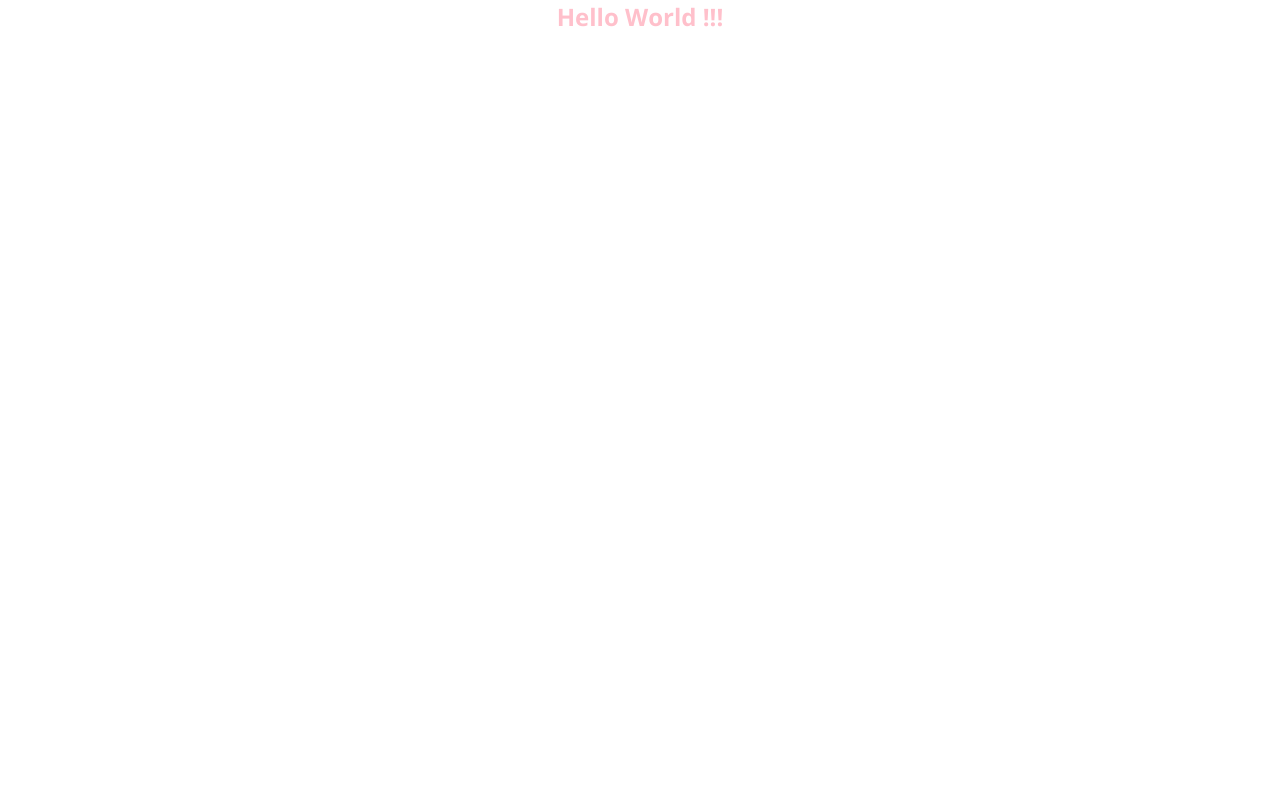
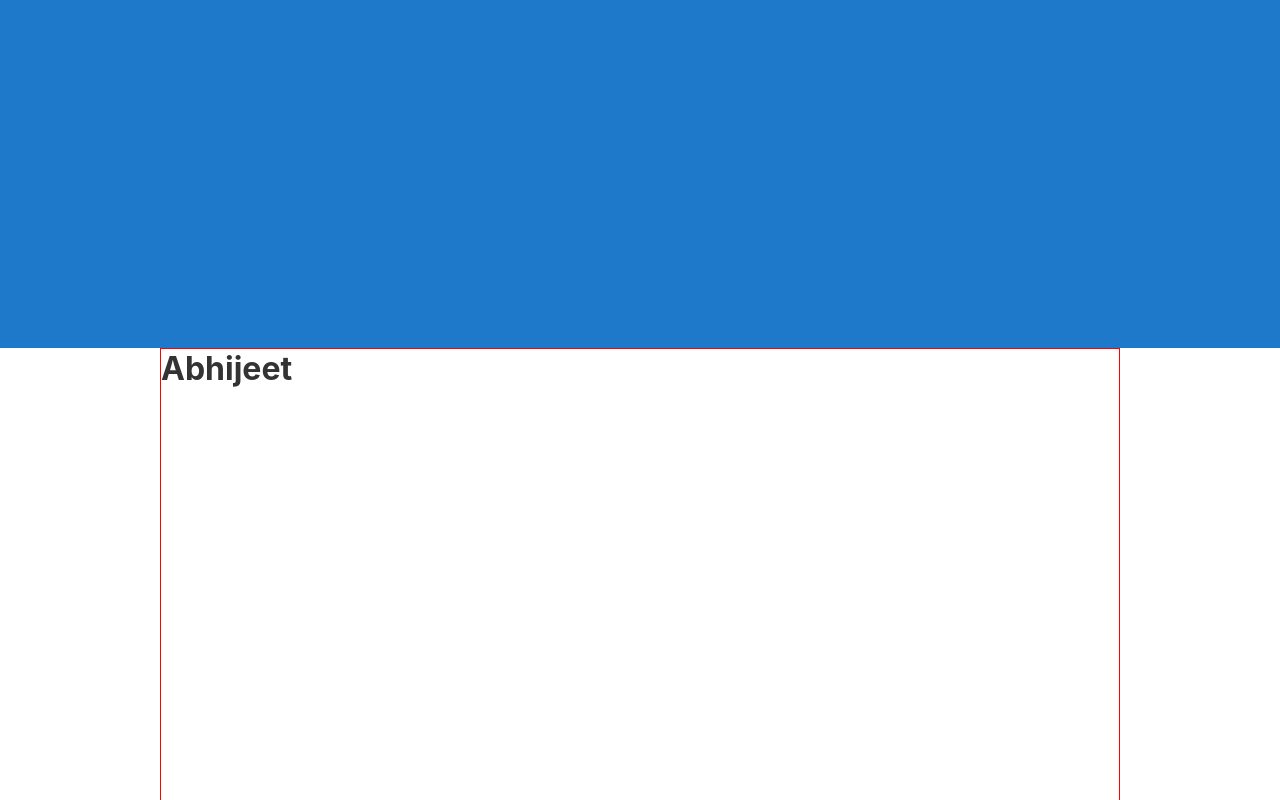
Before and after one commit to abhijeet-saxena/rentalcars, a React (Create React App) app: page / in a window 1280 px wide. Shown: the top 800 px of the page. Built offline with nearby package versions, Linux system fonts and the light colour scheme.

Commit message:
feat(app): Add global styles

```diff
--- a/src/App.js
+++ b/src/App.js
@@ -1,16 +1,15 @@
-import styled from 'styled-components';
-
-const Title = styled.h1`
-    font-size: 1.5em;
-    text-align: center;
-    color: pink;
-`;
+import { Flex } from './common/components';
+import Header from './components/Header';
+import Main from './components/Main';
+import Footer from './components/Footer';
 
 function App() {
     return (
-        <div className="App">
-            <Title>Hello World !!!</Title>
-        </div>
+        <Flex flexDirection="column" width="100vw">
+            <Header />
+            <Main />
+            <Footer />
+        </Flex>
     );
 }
 
--- a/src/index.css
+++ b/src/index.css
@@ -1,5 +1,3 @@
-@import url('https://fonts.googleapis.com/css2?family=Open+Sans:wght@400;600;700&display=swap');
-
 *,
 *::before,
 *::after {
@@ -9,5 +7,7 @@
 }
 
 body {
-    font-family: 'Open Sans', sans-serif;
+    font-family: BlinkMacSystemFont, -apple-system, Segoe UI, Roboto, Helvetica,
+        Arial, sans-serif;
+    color: #333;
 }
```
